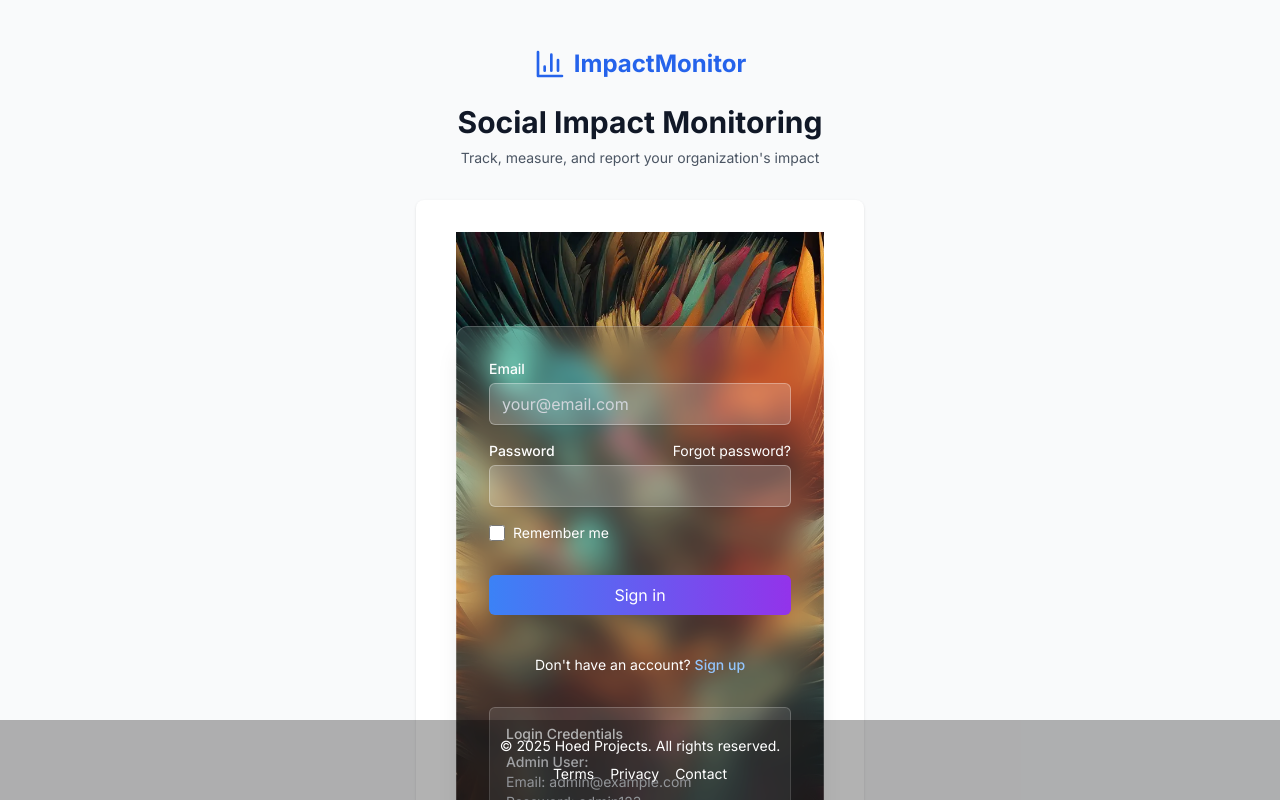
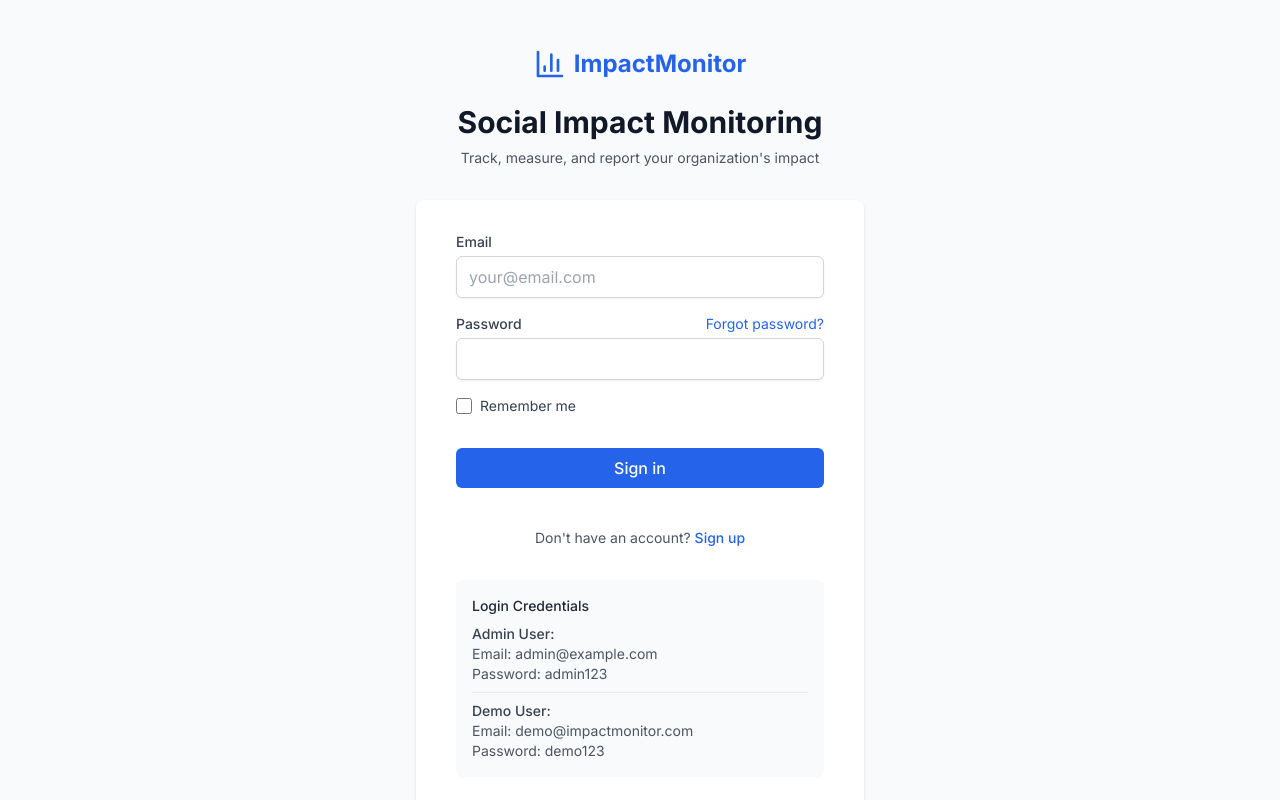
Before and after one commit to hoed/csr, a React (Vite) app: page /login in a window 1280 px wide. Shown: the top 800 px of the page. Built offline with nearby package versions, Linux system fonts and the light colour scheme.

Commit message:
update forms & create project

```diff
--- a/src/pages/Login.tsx
+++ b/src/pages/Login.tsx
@@ -42,8 +42,7 @@ const Login = () => {
   };
 
   return (
-    <div className="min-h-screen flex items-center justify-center bg-cover bg-center" style={{ backgroundImage: "url('/public/background.webp')" }}>
-      <div className="w-full max-w-md p-8 backdrop-blur-md bg-white/10 rounded-xl shadow-xl border border-white/20">
+    <div>
       <form onSubmit={handleSubmit(onSubmit)}>
         {error && (
           <div className="mb-4 p-3 bg-error-50 text-error-700 rounded-md text-sm">
@@ -52,13 +51,13 @@ const Login = () => {
         )}
 
         <div className="form-control">
-            <label htmlFor="email" className="form-label text-white">
+          <label htmlFor="email" className="form-label">
             Email
           </label>
           <input
             id="email"
             type="email"
-              className={`form-input bg-white/20 text-white placeholder-gray-300 ${errors.email ? 'border-error-500' : 'border-white/30'}`}
+            className={`form-input ${errors.email ? 'border-error-500' : ''}`}
             placeholder="your@email.com"
             {...register('email', {
               required: 'Email is required',
@@ -75,17 +74,17 @@ const Login = () => {
 
         <div className="form-control">
           <div className="flex justify-between">
-              <label htmlFor="password" className="form-label text-white">
+            <label htmlFor="password" className="form-label">
               Password
             </label>
-              <Link to="/forgot-password" className="text-sm text-white hover:text-gray-200">
+            <Link to="/forgot-password" className="text-sm text-primary-600 hover:text-primary-800">
               Forgot password?
             </Link>
           </div>
           <input
             id="password"
             type="password"
-              className={`form-input bg-white/20 text-white placeholder-gray-300 ${errors.password ? 'border-error-500' : 'border-white/30'}`}
+            className={`form-input ${errors.password ? 'border-error-500' : ''}`}
             {...register('password', { required: 'Password is required' })}
           />
           {errors.password && (
@@ -97,16 +96,16 @@ const Login = () => {
           <input
             type="checkbox"
             id="remember"
-              className="form-checkbox border-white/30 text-white"
+            className="form-checkbox"
           />
-            <label htmlFor="remember" className="ml-2 text-sm text-white">
+          <label htmlFor="remember" className="ml-2 text-sm text-gray-700">
             Remember me
           </label>
         </div>
 
         <button
           type="submit"
-            className="w-full bg-gradient-to-r from-blue-500 to-purple-600 text-white py-2 rounded-md hover:from-blue-600 hover:to-purple-700 transition-colors my-4 disabled:opacity-50"
+          className="w-full btn-primary my-4"
           disabled={isSubmitting}
         >
           {isSubmitting ? (
@@ -123,39 +122,29 @@ const Login = () => {
         </button>
       </form>
 
-        <p className="mt-6 text-center text-sm text-white">
+      <p className="mt-6 text-center text-sm text-gray-600">
         Don't have an account?{' '}
-          <Link to="/register" className="font-medium text-blue-300 hover:text-blue-200">
+        <Link to="/register" className="font-medium text-primary-600 hover:text-primary-800">
           Sign up
         </Link>
       </p>
 
       {/* Demo credentials */}
-        <div className="mt-8 rounded-md bg-white/10 p-4 border border-white/20">
-          <h4 className="text-sm font-medium text-white mb-2">Login Credentials</h4>
+      <div className="mt-8 rounded-md bg-gray-50 p-4">
+        <h4 className="text-sm font-medium text-gray-800 mb-2">Login Credentials</h4>
         <div className="space-y-2">
           <div>
-              <p className="text-sm font-medium text-gray-200">Admin User:</p>
-              <p className="text-sm text-gray-300">Email: admin@example.com</p>
-              <p className="text-sm text-gray-300">Password: admin123</p>
+            <p className="text-sm font-medium text-gray-700">Admin User:</p>
+            <p className="text-sm text-gray-600">Email: admin@example.com</p>
+            <p className="text-sm text-gray-600">Password: admin123</p>
           </div>
-            <div className="pt-2 border-t border-white/20">
-              <p className="text-sm font-medium text-gray-200">Demo User:</p>
-              <p className="text-sm text-gray-300">Email: demo@impactmonitor.com</p>
-              <p className="text-sm text-gray-300">Password: demo123</p>
+          <div className="pt-2 border-t border-gray-200">
+            <p className="text-sm font-medium text-gray-700">Demo User:</p>
+            <p className="text-sm text-gray-600">Email: demo@impactmonitor.com</p>
+            <p className="text-sm text-gray-600">Password: demo123</p>
           </div>
         </div>
       </div>
-      </div>
-
-      <footer className="absolute bottom-0 w-full py-4 text-center text-sm text-white bg-black/30">
-        <p>&copy; {new Date().getFullYear()} Hoed Projects. All rights reserved.</p>
-        <div className="mt-2">
-          <Link to="/terms" className="text-white hover:text-gray-200 mx-2">Terms</Link>
-          <Link to="/privacy" className="text-white hover:text-gray-200 mx-2">Privacy</Link>
-          <Link to="/contact" className="text-white hover:text-gray-200 mx-2">Contact</Link>
-        </div>
-      </footer>
     </div>
   );
 };
```
Lines whose indentation alone changed are shown as unchanged.
